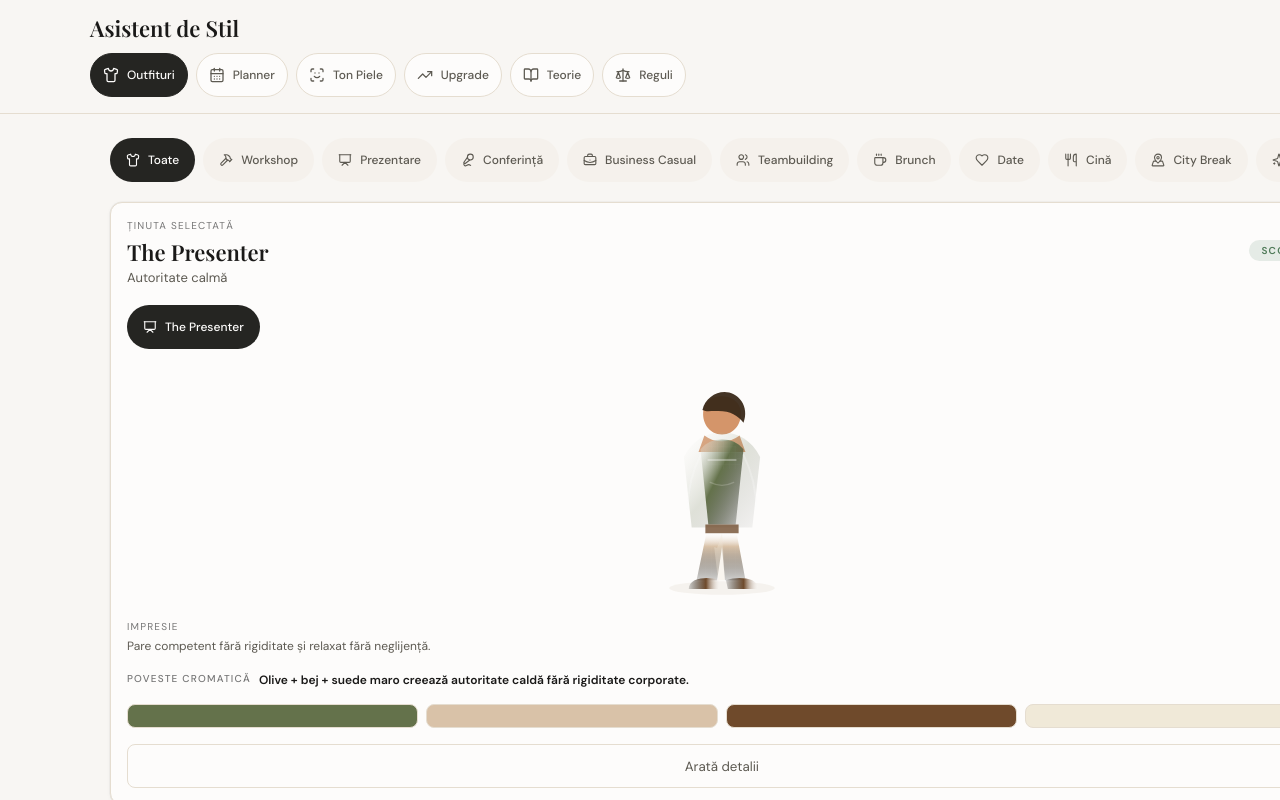
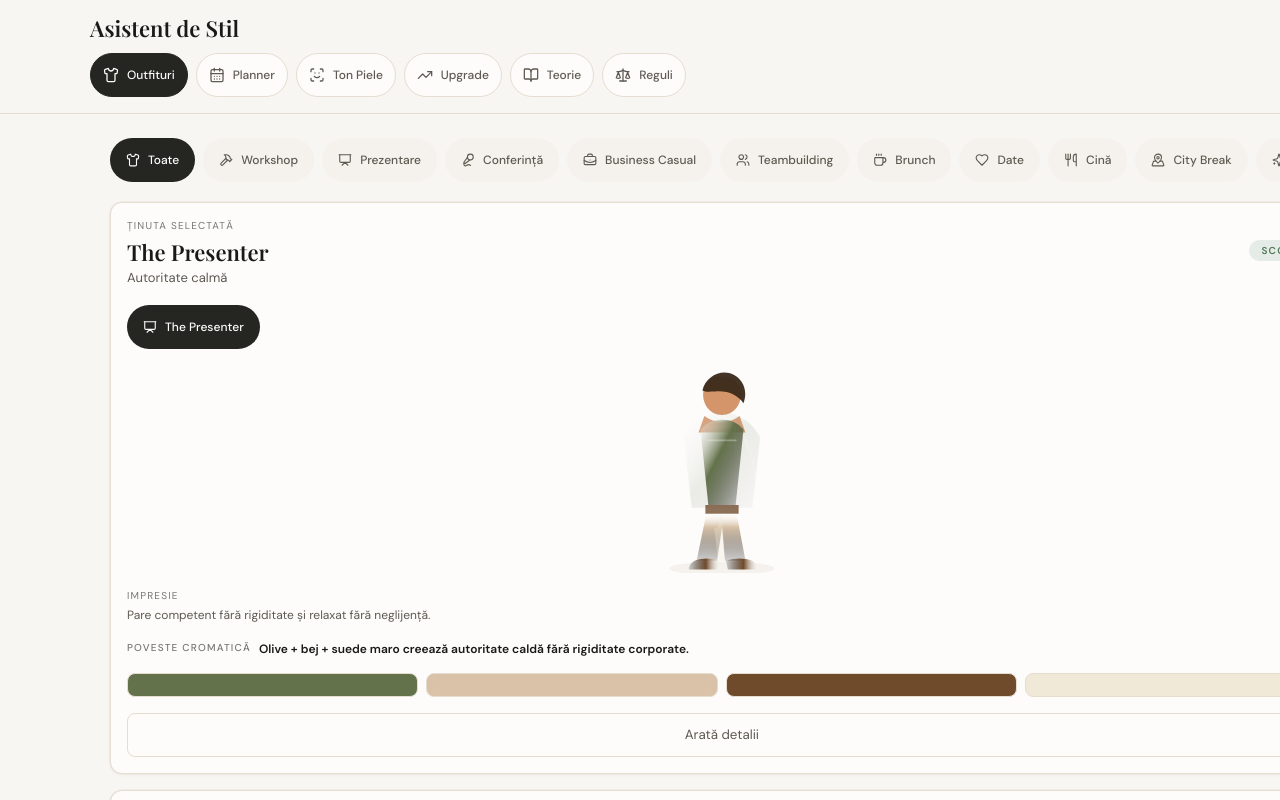
Before and after one commit to Daniel-OD/style_app, a React (Vite) app: page / in a window 1280 px wide. Shown: the top 800 px of the page. Built offline with nearby package versions, Linux system fonts and the light colour scheme.

Commit message:
fix: compact outfit figure on mobile

```diff
--- a/src/components/ui/Figure.jsx
+++ b/src/components/ui/Figure.jsx
@@ -31,16 +31,27 @@ function Figure({ f, size = 148, skin = FIG.skin, hair = FIG.hair }) {
   const uid = `figure-${String(topFill + bottomFill + shoesFill + layerFill).replace(/[^a-zA-Z0-9]/g, "")}`;
 
   return (
+    <div
+      style={{
+        width: "100%",
+        display: "flex",
+        justifyContent: "center",
+        alignItems: "center",
+        minHeight: 0,
+        overflow: "hidden",
+        padding: 0,
+      }}
+    >
       <svg
         width="100%"
         height="auto"
-      viewBox="0 0 180 240"
+        viewBox="0 20 180 208"
         aria-hidden="true"
         focusable="false"
         preserveAspectRatio="xMidYMid meet"
         style={{
           display: "block",
-        width: "min(100%, var(--app-figure-size, 168px))",
+          width: "min(100%, var(--app-figure-size, 156px))",
           maxWidth: `var(--app-figure-size, ${size}px)`,
           margin: "0 auto",
         }}
@@ -85,32 +96,30 @@ function Figure({ f, size = 148, skin = FIG.skin, hair = FIG.hair }) {
         <path
           d="M51 90c9-17 22-25 39-25s30 8 39 25l-8 72H59L51 90Z"
           fill={`url(#${uid}-layer)`}
-        opacity={hasLayer ? "1" : "0.2"}
+          opacity={hasLayer ? "1" : "0.12"}
           style={fillMotion}
         />
         <path d="M68 82c6-7 13-10 22-10s16 3 22 10l-8 77H76L68 82Z" fill={`url(#${uid}-top)`} style={fillMotion} />
-      <path d="M70 85c7-8 13-11 20-11s13 3 20 11l-2 17H72l-2-17Z" fill={`url(#${uid}-weave)`} opacity="0.22" style={surfaceMotion} />
+        <path d="M70 85c7-8 13-11 20-11s13 3 20 11l-2 17H72l-2-17Z" fill={`url(#${uid}-weave)`} opacity="0.2" style={surfaceMotion} />
         {hasLayer ? (
           <>
             <path d="M56 92c7-12 14-19 25-23l-9 90H58L50 96c2-2 4-3 6-4Z" fill={`url(#${uid}-layer)`} opacity="0.94" style={fillMotion} />
             <path d="M124 92c-7-12-14-19-25-23l9 90h14l8-63c-2-2-4-3-6-4Z" fill={`url(#${uid}-layer)`} opacity="0.94" style={fillMotion} />
-          <path d="M61 94c5-8 10-14 17-18l-5 78H61l-6-55c2-2 4-4 6-5Z" fill={`url(#${uid}-weave)`} opacity="0.18" style={surfaceMotion} />
-          <path d="M119 94c-5-8-10-14-17-18l5 78h12l6-55c-2-2-4-4-6-5Z" fill={`url(#${uid}-weave)`} opacity="0.18" style={surfaceMotion} />
           </>
         ) : null}
 
         <path d="M73 159h34v9H73z" fill={beltFill} opacity="0.78" style={fillMotion} />
         <path d="M74 168h31l9 48H93l-3-34-5 34H64l10-48Z" fill={`url(#${uid}-bottom)`} style={fillMotion} />
-      <path d="M75 172h29l6 39H93l-3-29-5 29H68l7-39Z" fill={`url(#${uid}-weave)`} opacity="0.16" style={surfaceMotion} />
-      <path d="M85 183l5-15 3 48h-7l-4-34 3 1Z" fill={socksFill} opacity="0.34" style={fillMotion} />
+        <path d="M75 172h29l6 39H93l-3-29-5 29H68l7-39Z" fill={`url(#${uid}-weave)`} opacity="0.13" style={surfaceMotion} />
+        <path d="M85 183l5-15 3 48h-7l-4-34 3 1Z" fill={socksFill} opacity="0.32" style={fillMotion} />
         <path d="M62 216c8-3 17-3 26 0l-2 9H56c0-4 2-7 6-9Z" fill={`url(#${uid}-shoe)`} style={fillMotion} />
         <path d="M94 216c9-3 19-3 27 0 4 2 6 5 6 9H96l-2-9Z" fill={`url(#${uid}-shoe)`} style={fillMotion} />
 
-      <path d="M68 88c-9 18-13 36-13 55" stroke={T.bgCard} strokeWidth="2" strokeLinecap="round" opacity="0.28" fill="none" />
-      <path d="M112 88c9 18 13 36 13 55" stroke={T.bgCard} strokeWidth="2" strokeLinecap="round" opacity="0.28" fill="none" />
-      <path d="M76 93h28" stroke={T.bgCard} strokeWidth="2" strokeLinecap="round" opacity="0.34" fill="none" />
-      <path d="M78 116c8 4 16 4 24 0" stroke={T.bgCard} strokeWidth="1.3" strokeLinecap="round" opacity="0.2" fill="none" />
+        <path d="M68 88c-9 18-13 36-13 55" stroke={T.bgCard} strokeWidth="2" strokeLinecap="round" opacity="0.24" fill="none" />
+        <path d="M112 88c9 18 13 36 13 55" stroke={T.bgCard} strokeWidth="2" strokeLinecap="round" opacity="0.24" fill="none" />
+        <path d="M76 93h28" stroke={T.bgCard} strokeWidth="2" strokeLinecap="round" opacity="0.3" fill="none" />
       </svg>
+    </div>
   );
 }
 
```
Lines whose indentation alone changed are shown as unchanged.
